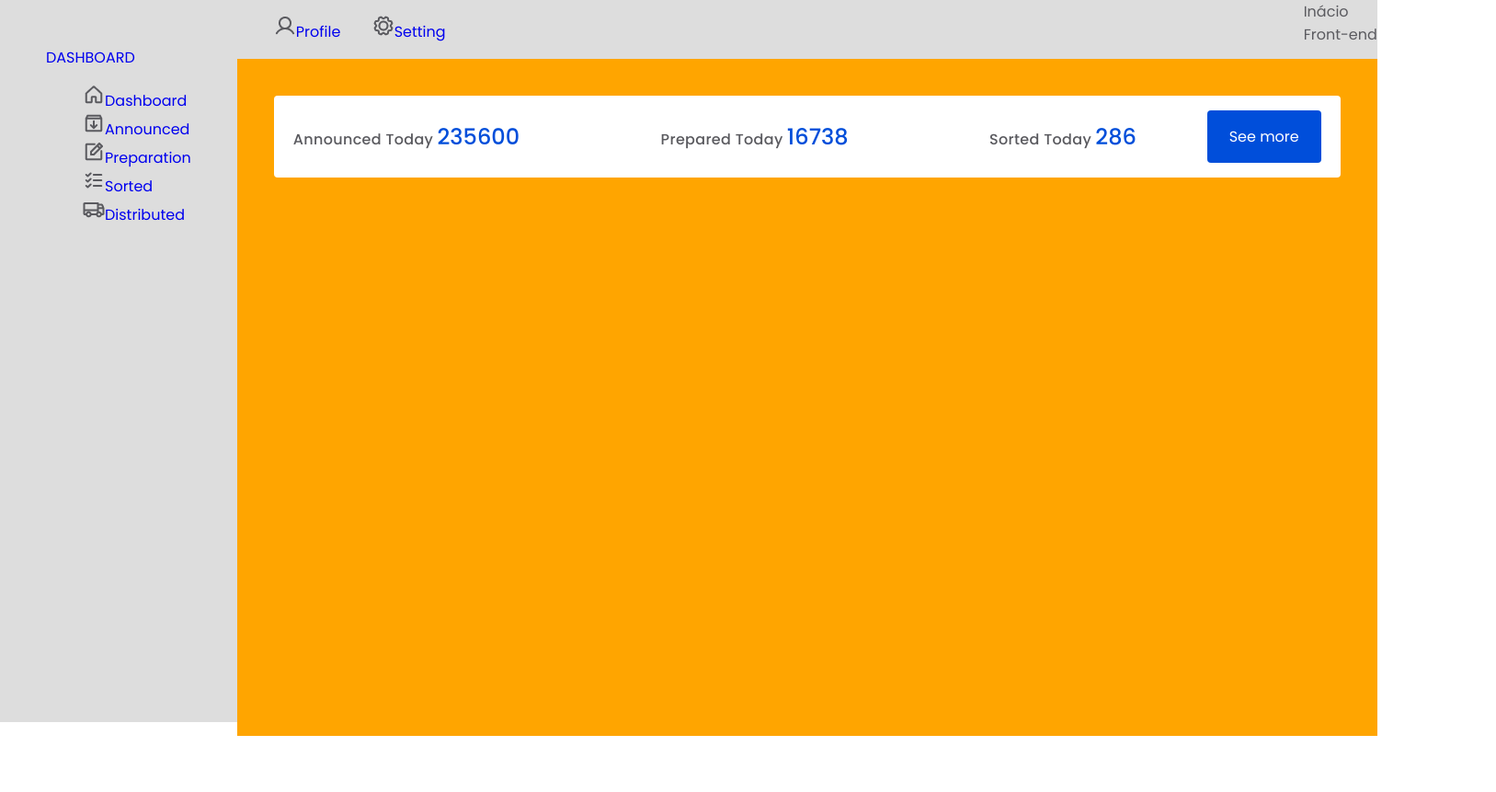
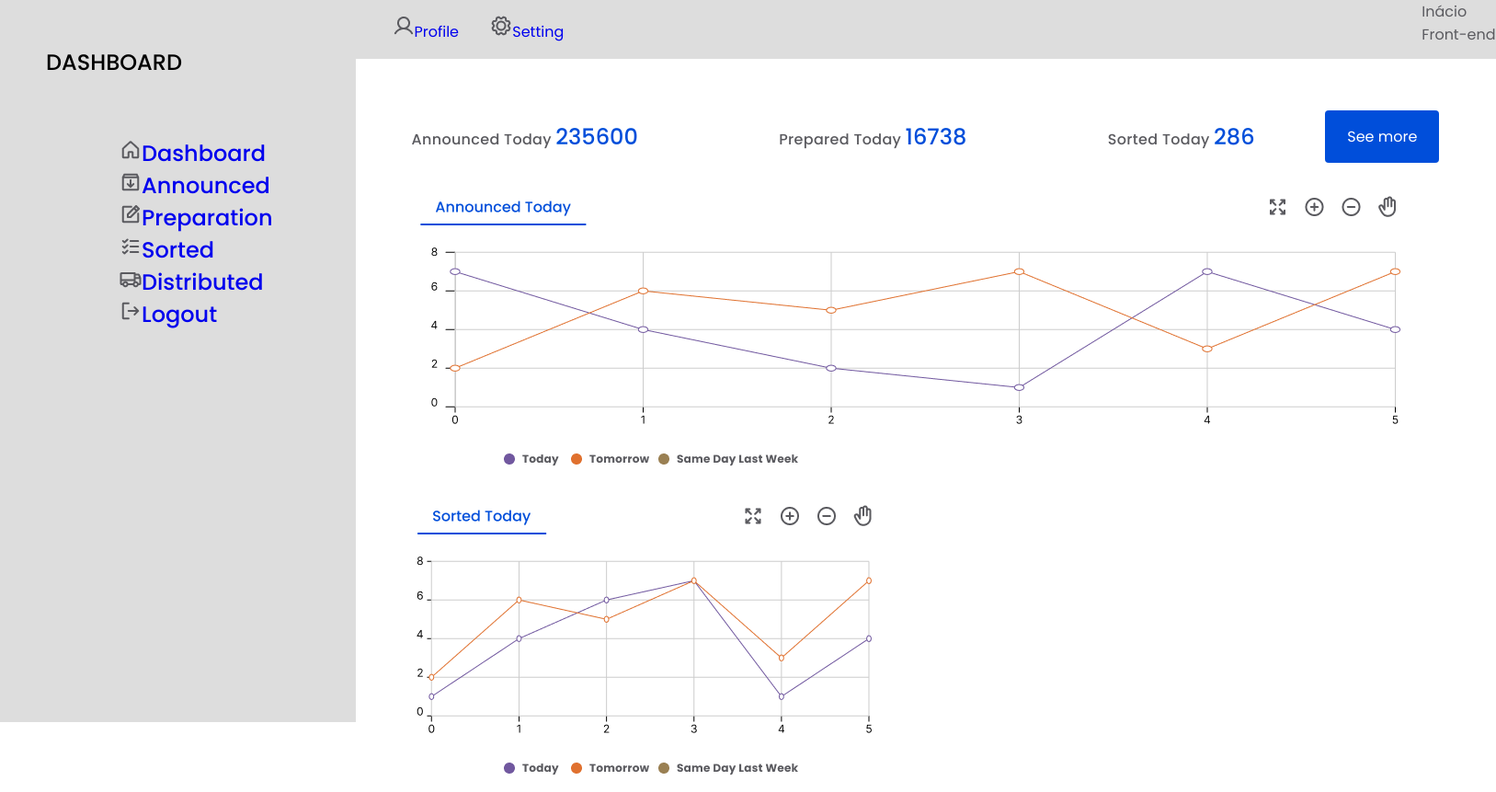
Before and after one commit to Inaciosant/Exercicio2WEBI, a plain HTML site: page index.html in a window 1280 px wide. Shown: the top 861 px of the page at 92% size, 1627 px wide, since content can reach past the window. Before the commit the page ends 800 px from the top, so only its background shows below. Drawn offline with Linux system fonts and the light colour scheme.

Commit message:
atualizando o site

```diff
--- a/Style.css
+++ b/Style.css
@@ -1,17 +1,25 @@
-@import url('https://fonts.googleapis.com/css2?family=Poppins:wght@300;400;500;600;700&display=swap');
+@import url("https://fonts.googleapis.com/css2?family=Poppins:wght@300;400;500;600;700&display=swap");
 .main_nav {
-    display: inline-flex;
   height: 685px;
   padding: 50px 50px 50px 50px;
   flex-direction: column;
   align-items: flex-start;
   flex-shrink: 0;
+  color: black;
+
+  font-size: 24px;
+  font-style: normal;
+  font-weight: 500;
+  line-height: normal;
 
   background: #ddd;
   font-family: Poppins;
 
+
 }
 
+
+.inicial{color:black;}
 a:link {
   text-decoration: none;
 }
@@ -23,18 +31,11 @@ a:link {
   background-color: #ddd;
   display: flex;
   justify-content: space-between;
-
-
-
 }
 
 .main_content {
-    background-color: orange;
+  background-color: #fff;
   flex-grow: 1;
-
-
-
-
 }
 
 :root {
@@ -43,8 +44,6 @@ a:link {
   --light: #fff;
   --grey: #c4c4c4;
   --default-pad: 2.5rem;
-
-
 }
 
 html,
@@ -57,7 +56,6 @@ body {
   font-family: Poppins, sans-serif;
   color: var(--dark);
   display: flex;
-
 }
 
 main {
@@ -66,7 +64,7 @@ main {
 
 .menu {
   list-style: none;
-    color: #5A5A5F;
+  color: #5a5a5f;
 }
 
 .topnav_menu li {
@@ -81,8 +79,7 @@ main {
 }
 
 .description {
-
-    color: #5A5A5F;
+  color: #5a5a5f;
   font-family: Poppins;
   font-size: 16px;
   font-style: normal;
@@ -93,7 +90,7 @@ main {
 }
 
 .number {
-    color: #004EDA;
+  color: #004eda;
   font-family: Poppins;
   font-size: 24px;
   font-style: normal;
@@ -108,16 +105,27 @@ main {
   align-items: flex-start;
   gap: 10px;
   border-radius: 4px;
-    background: #004EDA;
+  background: #004eda;
   font-family: Poppins;
-    color: #FFF;
+  color: #fff;
 }
-.sumary{
+.sumary {
   display: flex;
   width: 1118px;
   padding: 16px 21px;
   justify-content: space-between;
   align-items: center;
   border-radius: 4px;
-background: #FFF;
+  background: #fff;
 }
+
+
+.menu{
+  display: flex;
+  flex-grow: 1;
+  flex-direction: column;
+  justify-content: space-between;
+  padding: var(--default-pad);
+
+
+}
--- a/index.html
+++ b/index.html
@@ -10,7 +10,7 @@
 
 <body>
     <nav class="main_nav">
-        <a href="#">DASHBOARD</a>
+        <a href="#" class="inicial">DASHBOARD</a>
 
         <div class="menu">
             <ul class="menu_ul">
@@ -19,7 +19,11 @@
                 <li><a href="#"><img src="img/NotePencil.png" alt="">Preparation</a></li>
                 <li><a href="#"><img src="img/ListChecks.png" alt="">Sorted</a></li>
                 <li><a href="#"><img src="img/Distributed.png" alt="">Distributed</a></li>
+                <li><a href="#"><img src="img/SignOut.png" alt="Sair">Logout</a></li>
             </ul>
+
+
+
 
 
 
@@ -69,6 +73,21 @@
 
             </section>
 
+            <article class="main-chart">
+                <img src="img/chart1.png" alt="chart1">
+            </article>
+            <div class="charts">
+                <article class="chart">
+                    <img src="img/chart2.png" alt="chart2">
+                </article>
+
+                <article class="chart">
+                    <img src="img/chart3.png" alt="chart3">
+                </article>
+
+
+            </div>
+
 
 
         </main>
```
Also changed, not shown: img/SignOut.png (added), img/chart1.png (added), img/chart2.png (added), img/chart3.png (added). Lines whose indentation alone changed are shown as unchanged.
